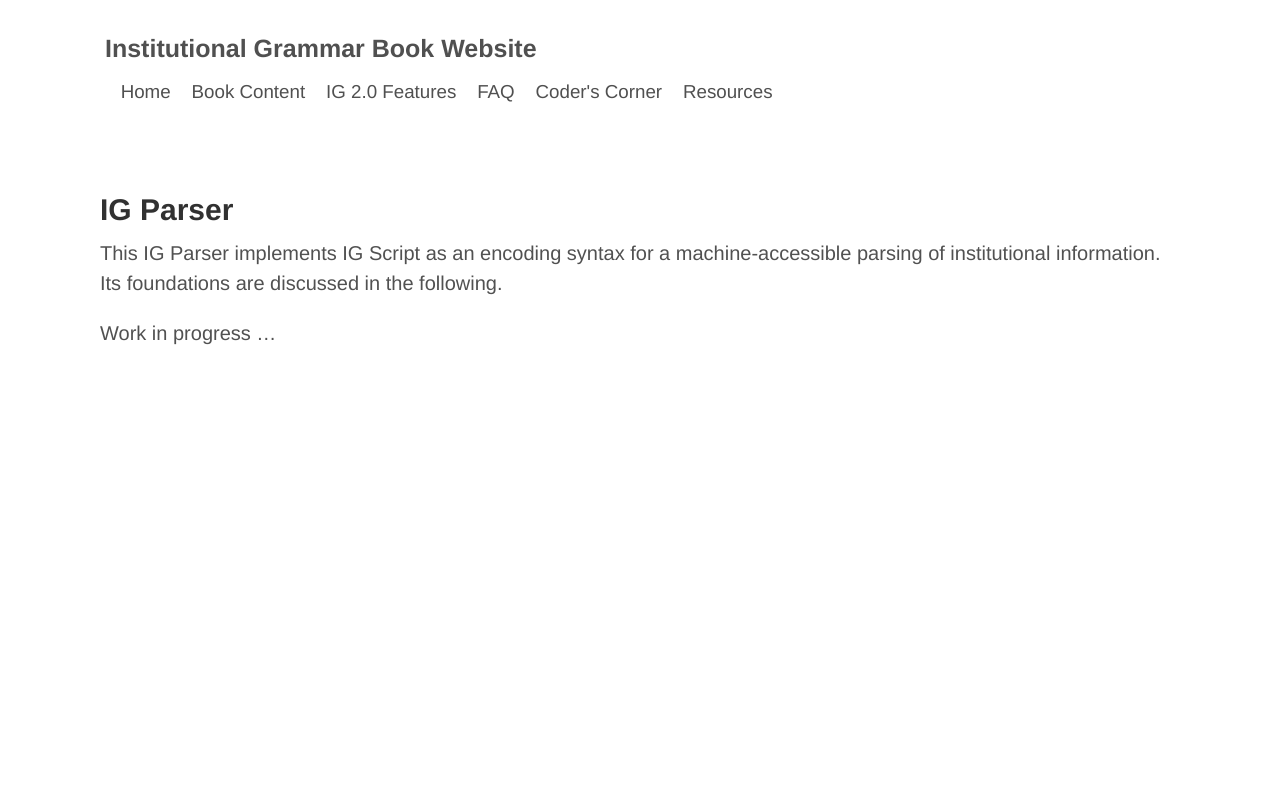
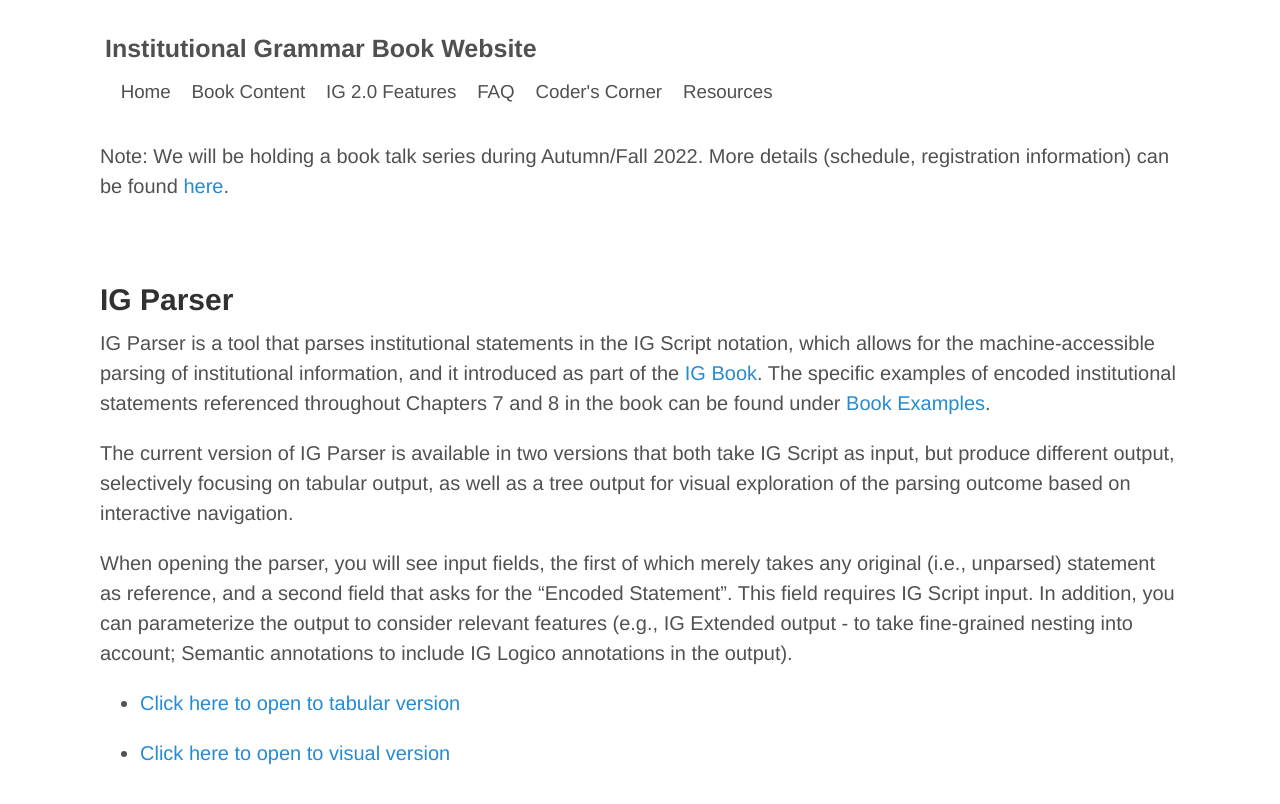
Before and after one commit to InstitutionalGrammar/IG-Book, a Jekyll site: the page built from ig-parser.md, in a window 1280 px wide. Shown: the top 804 px of the page. Built offline with Jekyll 4.4.1, drawn with Linux system fonts in a browser that asks for light colours.

Commit message:
Update website with IG Parser page, as well as book talk series.

```diff
--- a/_layouts/default.html
+++ b/_layouts/default.html
@@ -34,8 +34,8 @@
        &nbsp;&nbsp;&nbsp;<a href="{{ site.path }}/resources.html">Resources</a>
      </small>
    </h3>
-   <!-- <br>
-   This is the website for the book ``Institutional Grammar - Foundations and Applications for Institutional Analysis`` published by <a href="https://www.palgrave.com/gp/book/9783030863715#">Palgrave Macmillan</a>.-->
+   <br>
+   Note: We will be holding a book talk series during Autumn/Fall 2022. More details (schedule, registration information) can be found <a href="https://newinstitutionalgrammar.org/book-talk">here</a>.
 </header>
 
 <div id="content">
--- a/ig-parser.md
+++ b/ig-parser.md
@@ -5,7 +5,13 @@ title: IG Book
 
 ## IG Parser
 
-This IG Parser implements IG Script as an encoding syntax for a machine-accessible parsing of institutional information. Its foundations are discussed in the following.
+IG Parser is a tool that parses institutional statements in the IG Script notation, which allows for the machine-accessible parsing of institutional information, and it introduced as part of the [IG Book](book-content.md). The specific examples of encoded institutional statements referenced throughout Chapters 7 and 8 in the book can be found under [Book Examples](book-examples.md).
+
+The current version of IG Parser is available in two versions that both take IG Script as input, but produce different output, selectively focusing on tabular output, as well as a tree output for visual exploration of the parsing outcome based on interactive navigation.
+
+When opening the parser, you will see input fields, the first of which merely takes any original (i.e., unparsed) statement as reference, and a second field that asks for the "Encoded Statement". This field requires IG Script input. In addition, you can parameterize the output to consider relevant features (e.g., IG Extended output - to take fine-grained nesting into account; Semantic annotations to include IG Logico annotations in the output).
 
 
-Work in progress ...
+* [Click here to open to tabular version](http://128.39.143.144:4040/)
+
+* [Click here to open to visual version](http://128.39.143.144:4040/visual/)
```
Also changed, not shown: book-talk.md (added, +40 -0 lines).
